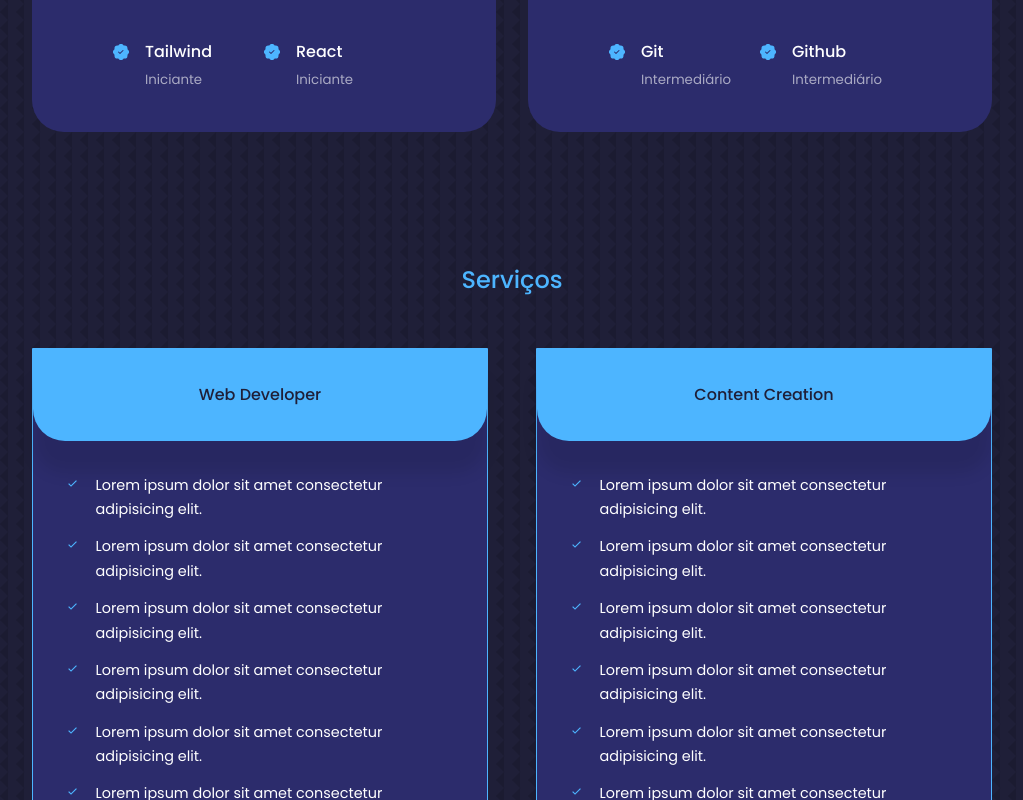
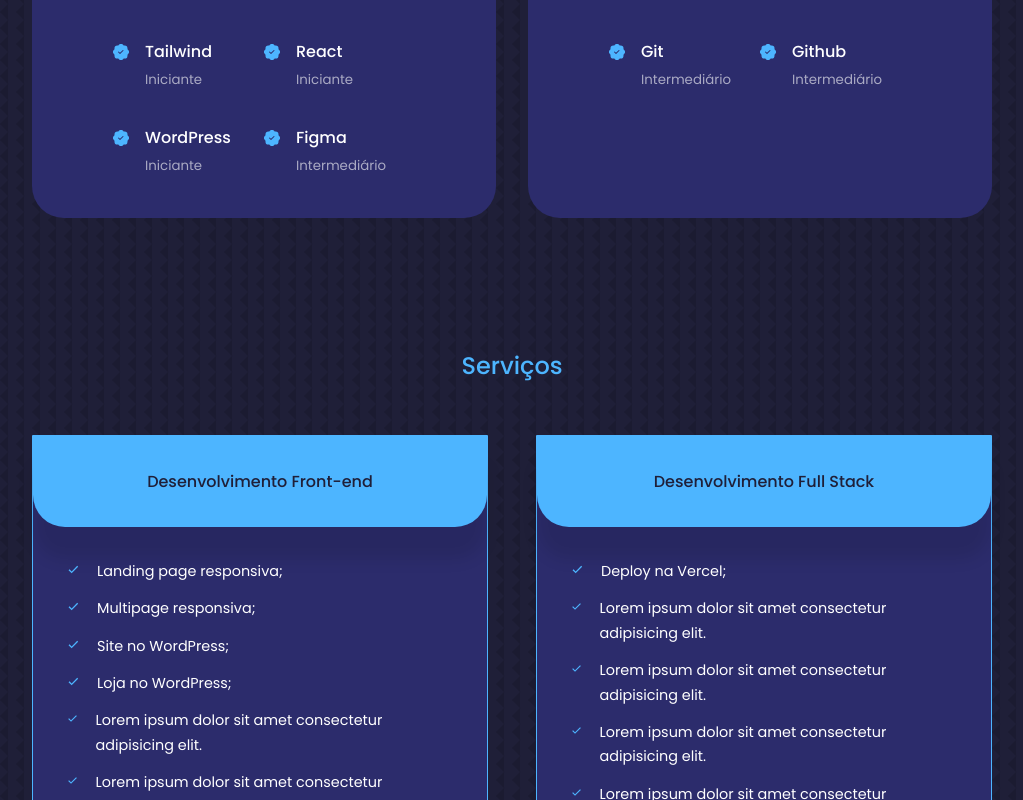
Before and after one commit to petrucc1/petrucci.github.io, a React (Create React App) app: page / in a window 1280 px wide. Shown: the part 1900-2700 px from the top of the page, without its empty margins (128-1151 px from the left). Built offline with nearby package versions, Linux system fonts and the light colour scheme.

Commit message:
Update contact

```diff
--- a/src/components/about/About.jsx
+++ b/src/components/about/About.jsx
@@ -8,7 +8,7 @@ import { VscFolderLibrary } from "react-icons/vsc";
 const About = () => {
   return (
     <section id="about">
-      <h2>Sobre mim</h2>
+      <h2>Sobre</h2>
       <div className="container about__container">
         <div className="about__me">
           <div className="about__me-image">
--- a/src/components/contact/Contact.jsx
+++ b/src/components/contact/Contact.jsx
@@ -11,10 +11,10 @@ const Contact = () => {
     e.preventDefault();
 
     emailjs.sendForm(
-      "YOUR_SERVICE_ID",
-      "YOUR_TEMPLATE_ID",
+      "service_kani8nq",
+      "template_ul7ipxq",
       form.current,
-      "YOUR_USER_ID"
+      "t3xgSA0CK5ScpU3D8"
     );
     e.target.reset();
   };
--- a/src/components/experience/Experience.jsx
+++ b/src/components/experience/Experience.jsx
@@ -50,6 +50,20 @@ const Experience = () => {
               <div>
                 <h4>React</h4>
                 <small className="text-light">Iniciante</small>
+              </div>
+            </article>
+            <article className="experience__details">
+              <BsPatchCheckFill className="experience__details-icon" />
+              <div>
+                <h4>WordPress</h4>
+                <small className="text-light">Iniciante</small>
+              </div>
+            </article>
+            <article className="experience__details">
+              <BsPatchCheckFill className="experience__details-icon" />
+              <div>
+                <h4>Figma</h4>
+                <small className="text-light">Intermediário</small>
               </div>
             </article>
           </div>
--- a/src/components/footer/Footer.jsx
+++ b/src/components/footer/Footer.jsx
@@ -1,8 +1,8 @@
 import React from "react";
 import "./footer.css";
-import { FaFacebookF } from "react-icons/fa";
-import { FiInstagram } from "react-icons/fi";
-import { IoLogoTwitter } from "react-icons/io";
+import { FiLinkedin } from "react-icons/fi";
+import { FaGithub } from "react-icons/fa";
+import { IoLogoCodepen } from "react-icons/io";
 
 const Footer = () => {
   return (
@@ -24,30 +24,30 @@ const Footer = () => {
           <a href="#services">Serviços</a>
         </li>
         <li>
-          <a href="#portfolio">Portfolio</a>
+          <a href="#portfolio">Meus projetos</a>
         </li>
         <li>
-          <a href="#testimonials">Testimonials</a>
+          <a href="#testimonials">Depoimentos</a>
         </li>
         <li>
-          <a href="#contact">Contact</a>
+          <a href="#contact">Contato</a>
         </li>
       </ul>
 
       <div className="footer__socials">
-        <a href="https://facebook.com">
-          <FaFacebookF />
+        <a title="LinkedIn" href="https://instagram.com">
+          <FiLinkedin />
         </a>
-        <a href="https://instagram.com">
-          <FiInstagram />
+        <a title="GitHub" href="https://github.com/petrucc1">
+          <FaGithub />
         </a>
-        <a href="https://twitter.com">
-          <IoLogoTwitter />
+        <a title="CodePen" href="https://twitter.com">
+          <IoLogoCodepen />
         </a>
       </div>
 
       <div className="footer__copyright">
-        <small>&copy; petrucc1. All rights reserved.</small>
+        <small>&copy; Sarah Petrucci. Todos os direitos reservados.</small>
       </div>
     </footer>
   );
--- a/src/components/services/Services.jsx
+++ b/src/components/services/Services.jsx
@@ -8,24 +8,24 @@ const Services = () => {
       <div className="container services__container">
         <article className="service">
           <div className="service__head">
-            <h3>Web Developer</h3>
+            <h3>Desenvolvimento Front-end</h3>
           </div>
           <ul className="service__list">
             <li>
               <BiCheck className="service__list-icon" />
-              <p>Lorem ipsum dolor sit amet consectetur adipisicing elit.</p>
+              <p>Landing page responsiva;</p>
             </li>
             <li>
               <BiCheck className="service__list-icon" />
-              <p>Lorem ipsum dolor sit amet consectetur adipisicing elit.</p>
+              <p>Multipage responsiva;</p>
             </li>
             <li>
               <BiCheck className="service__list-icon" />
-              <p>Lorem ipsum dolor sit amet consectetur adipisicing elit.</p>
+              <p>Site no WordPress;</p>
             </li>
             <li>
               <BiCheck className="service__list-icon" />
-              <p>Lorem ipsum dolor sit amet consectetur adipisicing elit.</p>
+              <p>Loja no WordPress;</p>
             </li>
             <li>
               <BiCheck className="service__list-icon" />
@@ -44,12 +44,12 @@ const Services = () => {
         {/* END OF WEB DEVELOPMENT */}
         <article className="service">
           <div className="service__head">
-            <h3>Content Creation</h3>
+            <h3>Desenvolvimento Full Stack</h3>
           </div>
           <ul className="service__list">
             <li>
               <BiCheck className="service__list-icon" />
-              <p>Lorem ipsum dolor sit amet consectetur adipisicing elit.</p>
+              <p>Deploy na Vercel;</p>
             </li>
             <li>
               <BiCheck className="service__list-icon" />
--- a/src/components/testimonials/Testimonials.jsx
+++ b/src/components/testimonials/Testimonials.jsx
@@ -1,7 +1,7 @@
 import React from "react";
 import "./testimonials.css";
-import Avt1 from "../../assets/weslley-araujo.jpg";
-import Avt2 from "../../assets/rafael-celestino.png";
+import Avt1 from "../../assets/rafael-celestino.png";
+import Avt2 from "../../assets/weslley-araujo.jpg";
 
 // import Swiper core and required modules
 import { Pagination } from "swiper";
@@ -15,15 +15,15 @@ import "swiper/css/pagination";
 const data = [
   {
     avatar: Avt1,
+    name: "Rafael Celestino",
+    review:
+    "Sarah foi rápida e objetiva, entendeu o projeto e se dispôs a entregar uma amostra antes de fecharmos o job. Realizou todas substituições solicitadas, certamente voltaria a contrata-la.",
+  },
+  {
+    avatar: Avt2,
     name: "Weslley Araújo",
     review:
       "Realizou todas as etapas como combinado. Foi realmente atenciosa. Parabéns pelo trabalho!",
-  },
-  {
-    avatar: Avt2,
-    name: "Rafael Celestino",
-    review:
-      "Sarah foi rápida e objetiva, entendeu o projeto e se dispôs a entregar uma amostra antes de fecharmos o job. Realizou todas substituições solicitadas, certamente voltaria a contrata-la.",
   },
 ];
 
```
